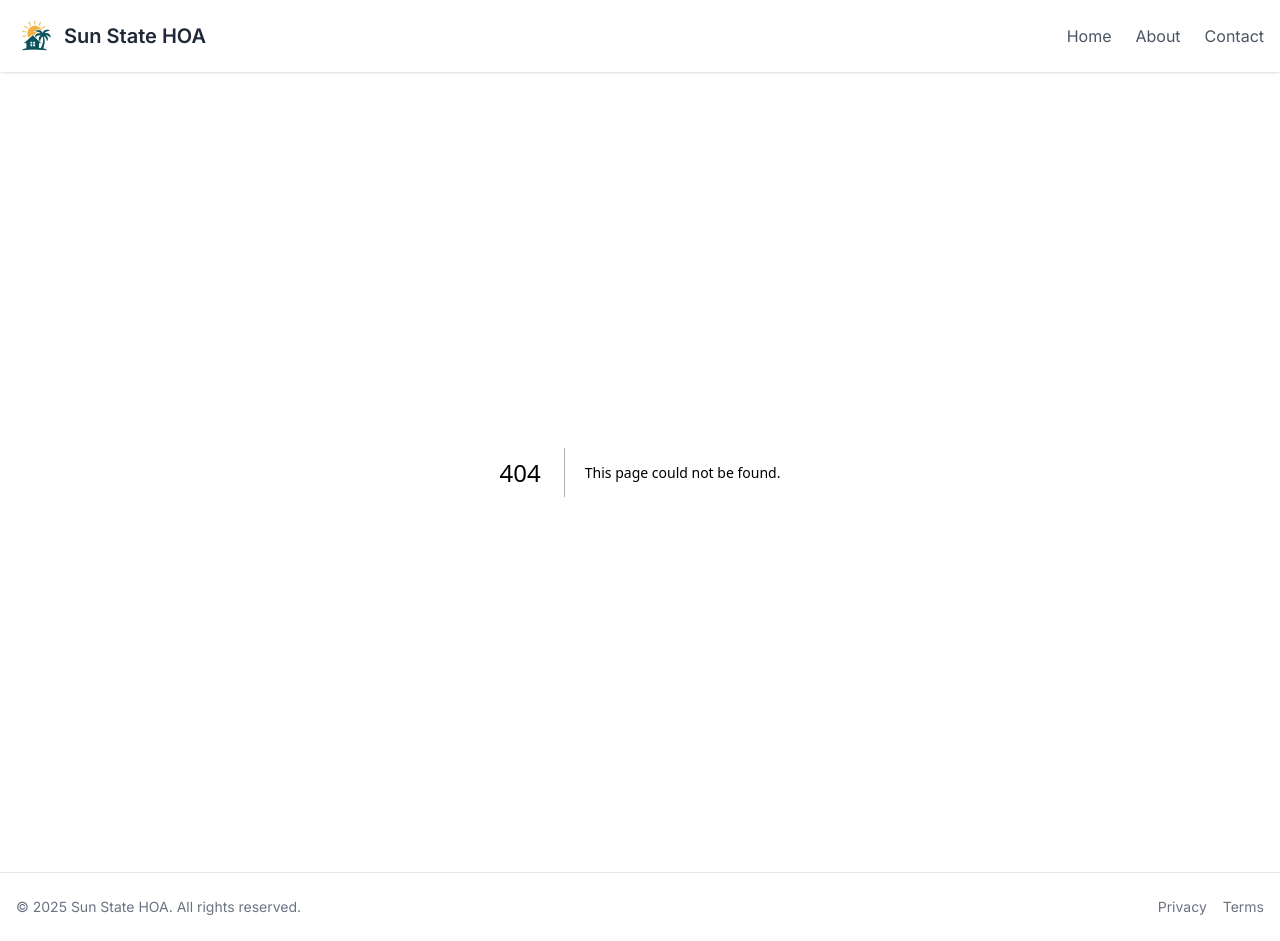
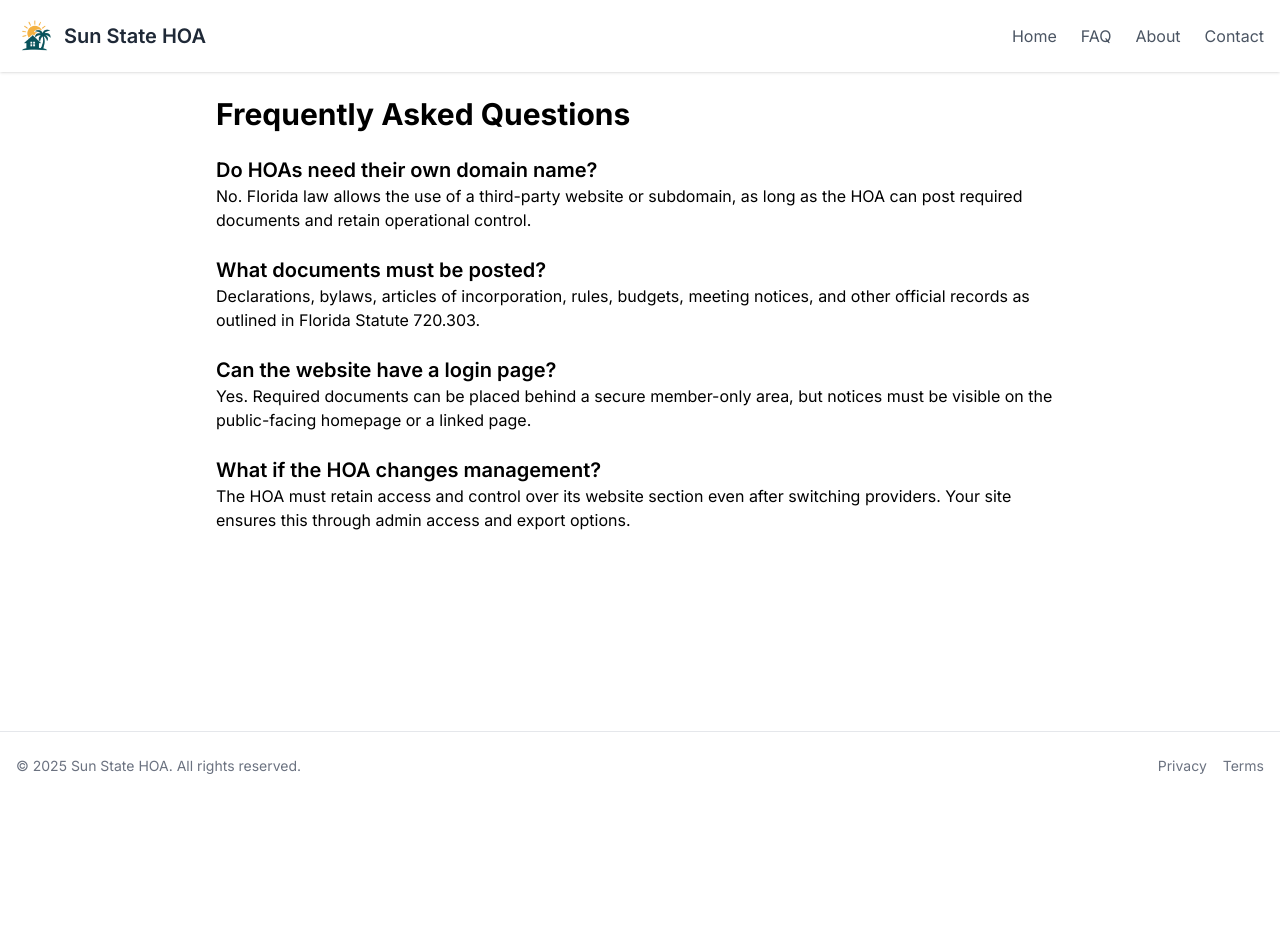
Before and after one commit to toddschilling/sunstatehoa-site, a Next.js app: page /faq in a window 1280 px wide. Before the commit this address had no page. After the commit the page ends 800 px from the top, so only its background shows below. Built offline with nearby package versions, Linux system fonts and the light colour scheme.

Commit message:
feat: add FAQ page and link in navigation

```diff
--- /dev/null
+++ b/app/faq/page.tsx
@@ -0,0 +1,28 @@
+// app/faq/page.tsx
+import React from 'react';
+
+export default function FAQPage() {
+  return (
+    <div className="max-w-4xl mx-auto p-6">
+      <h1 className="text-3xl font-bold mb-6">Frequently Asked Questions</h1>
+      <div className="space-y-6">
+        <div>
+          <h2 className="text-xl font-semibold">Do HOAs need their own domain name?</h2>
+          <p>No. Florida law allows the use of a third-party website or subdomain, as long as the HOA can post required documents and retain operational control.</p>
+        </div>
+        <div>
+          <h2 className="text-xl font-semibold">What documents must be posted?</h2>
+          <p>Declarations, bylaws, articles of incorporation, rules, budgets, meeting notices, and other official records as outlined in Florida Statute 720.303.</p>
+        </div>
+        <div>
+          <h2 className="text-xl font-semibold">Can the website have a login page?</h2>
+          <p>Yes. Required documents can be placed behind a secure member-only area, but notices must be visible on the public-facing homepage or a linked page.</p>
+        </div>
+        <div>
+          <h2 className="text-xl font-semibold">What if the HOA changes management?</h2>
+          <p>The HOA must retain access and control over its website section even after switching providers. Your site ensures this through admin access and export options.</p>
+        </div>
+      </div>
+    </div>
+  );
+}
--- a/app/layout.tsx
+++ b/app/layout.tsx
@@ -40,6 +40,7 @@ function Navbar() {
         </a>
         <nav className="hidden md:flex space-x-6 text-gray-600">
           <a href="/" className="hover:text-blue-600">Home</a>
+          <a href="/faq" className="hover:text-blue-600">FAQ</a>
           <a href="/learn-more" className="hover:text-blue-600">About</a>
           <a href="/contact" className="hover:text-blue-600">Contact</a>
         </nav>
```
